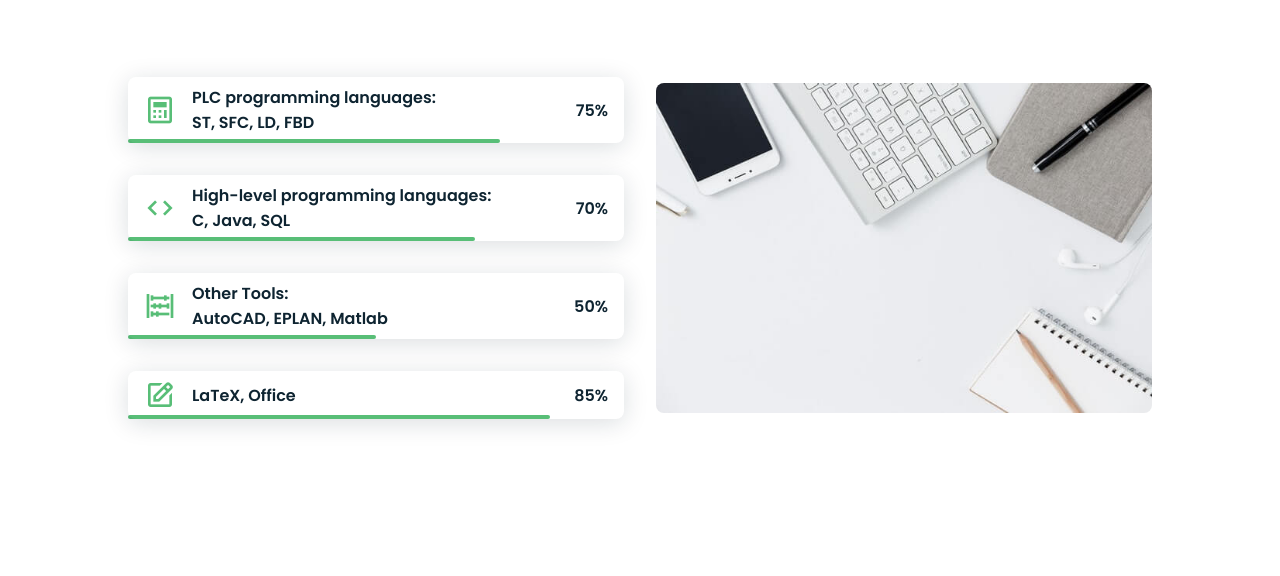
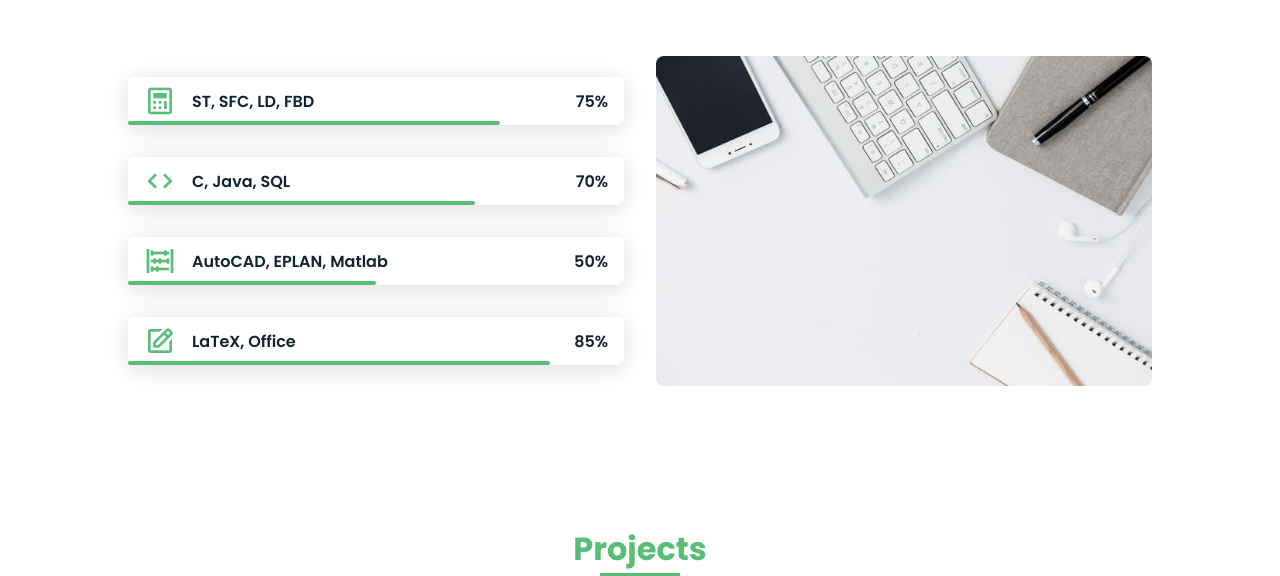
Before and after one commit to vitorpbabo/vitorpbabo.github.io, a plain HTML site: page index.html in a window 1280 px wide. Shown: the part 1540-2116 px from the top of the page. Drawn offline with nearby package versions, Linux system fonts and the light colour scheme.

Commit message:
contact update

```diff
--- a/index.html
+++ b/index.html
@@ -42,7 +42,7 @@
                 <div class="home__data">
                     <h1 class="home__title">Hi,<br>I'am <span class="home__title-color">Vítor</span><br>Welcome</h1>
 
-                    <a href="#" class="button">Contact</a>
+                    <a href="mailto:vitorbabo99@hotmail.com" class="button">Contact</a>
                 </div>
 
                 <div class="home__social">
@@ -83,7 +83,7 @@
                         <div class="skills__data">
                             <div class="skills__names">
                                 <i class='bx bx-calculator skills__icon'></i>
-                                <span class="skills__name">PLC programming languages: <br> ST, SFC, LD, FBD </span>
+                                <span class="skills__name"> ST, SFC, LD, FBD </span>
                             </div>
                             <div class="skills__bar skills__html">
 
@@ -95,7 +95,7 @@
                         <div class="skills__data">
                             <div class="skills__names">
                                 <i class='bx bx-code skills__icon'></i>
-                                <span class="skills__name">High-level programming languages: <br> C, Java, SQL </span>
+                                <span class="skills__name"> C, Java, SQL </span>
                             </div>
                             <div class="skills__bar skills__css">
 
@@ -107,7 +107,7 @@
                         <div class="skills__data">
                             <div class="skills__names">
                                 <i class='bx bx-abacus skills__icon' ></i>
-                                <span class="skills__name">Other Tools: <br> AutoCAD, EPLAN, Matlab </span>
+                                <span class="skills__name"> AutoCAD, EPLAN, Matlab </span>
                             </div>
                             <div class="skills__bar skills__js">
 
```
